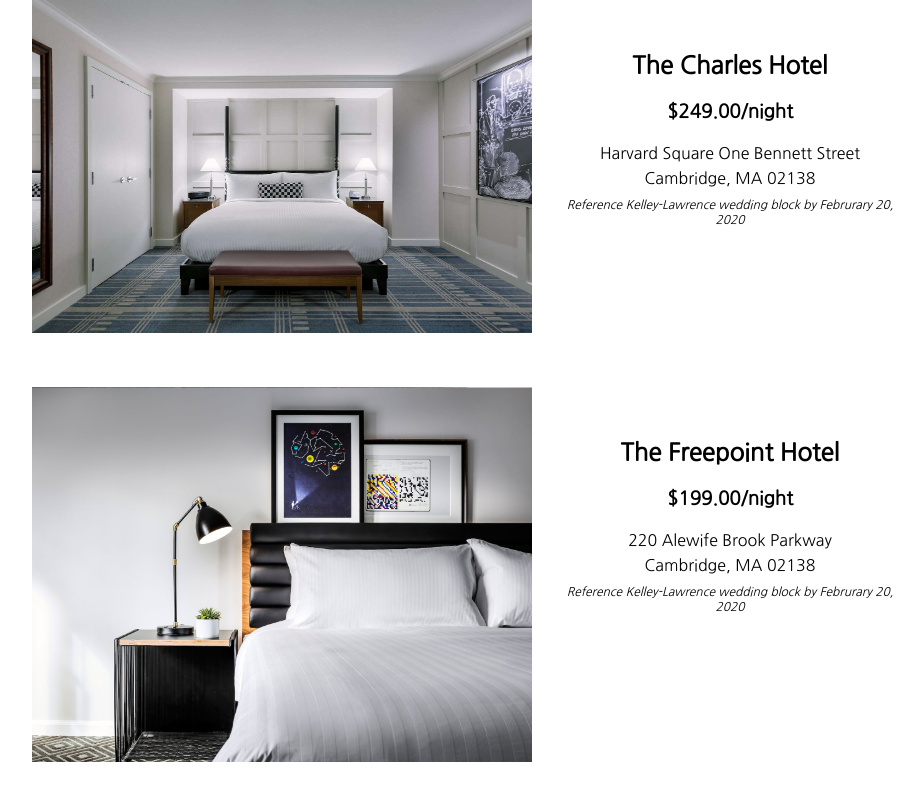
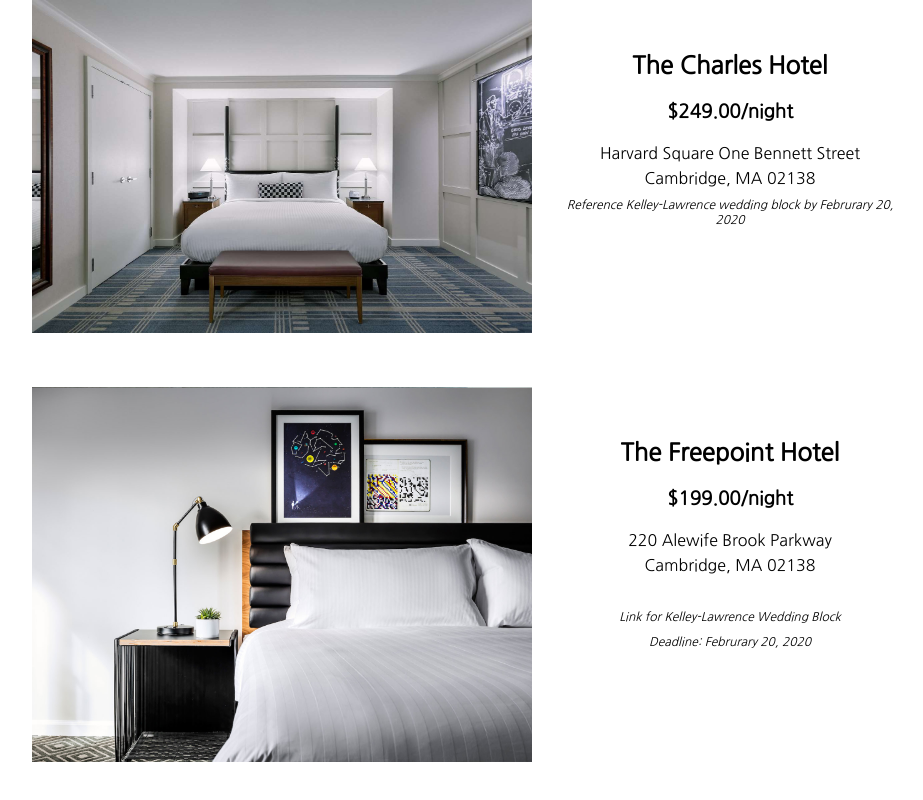
Before and after one commit to erinkelley27/radar-gets-a-dad, a React (Create React App) app: page /travel in a window 1280 px wide. Shown: the part 436-1236 px from the top of the page, without its empty margins (170-1093 px from the left). Built offline with nearby package versions, Linux system fonts and the light colour scheme.

Commit message:
freepoint room block link

```diff
--- a/src/Travel/Travel.css
+++ b/src/Travel/Travel.css
@@ -26,7 +26,7 @@
     text-align: center;
 }
 
-.hotel-name:hover, .hotel-address:hover {
+.hotel-name:hover, .hotel-address:hover, .deadline:hover {
     color: #889bae;
 }
 
--- a/src/Travel/Travel.js
+++ b/src/Travel/Travel.js
@@ -32,7 +32,10 @@
                         <p>220 Alewife Brook Parkway</p>
                         <p>Cambridge, MA 02138</p>
                     </a>
-                    <p className="deadline">Reference Kelley-Lawrence wedding block by Februrary 20, 2020</p>
+                    <a className="deadline" href="https://secure3.hilton.com/en_US/up/reservation/book.htm?execution=e1s1">
+                        <p className="deadline">Link for Kelley-Lawrence Wedding Block</p>
+                        <p>Deadline: Februrary 20, 2020</p>
+                    </a>
                 </div>
             </div>
         </div>
```
